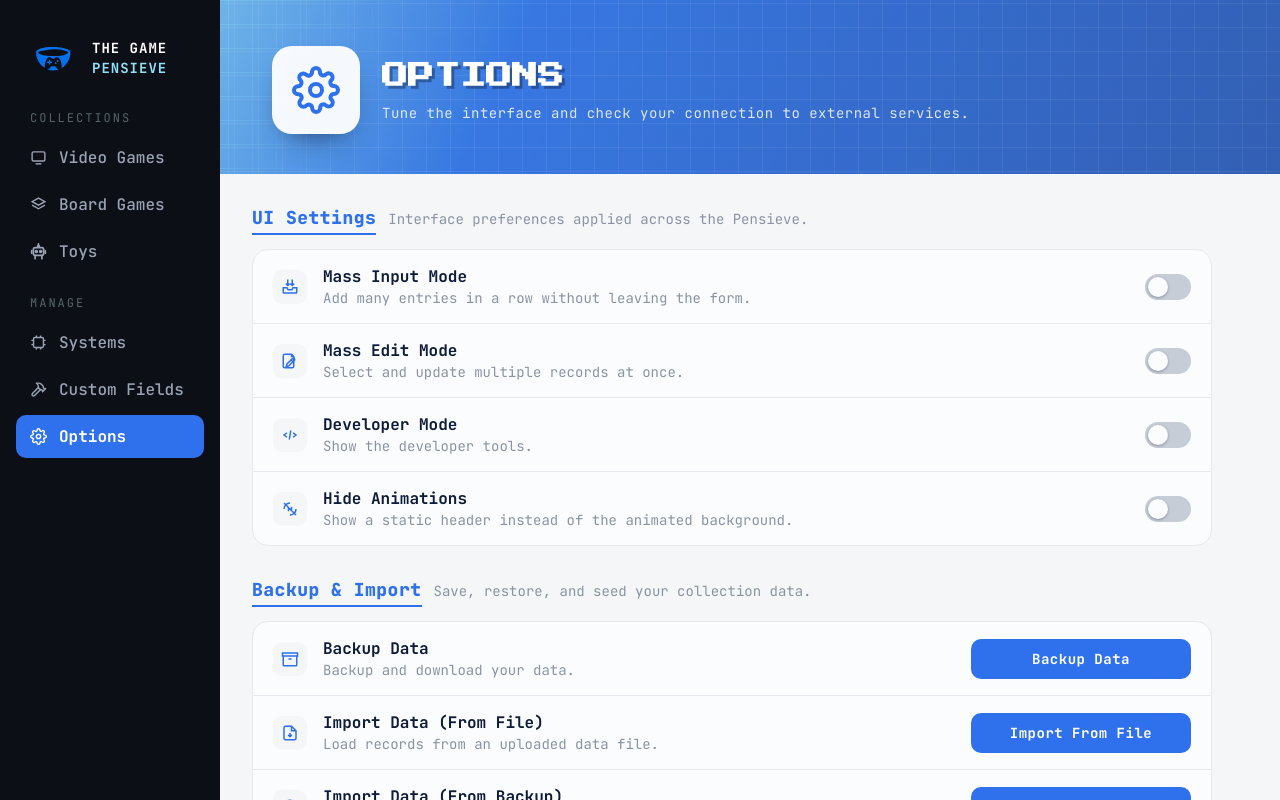
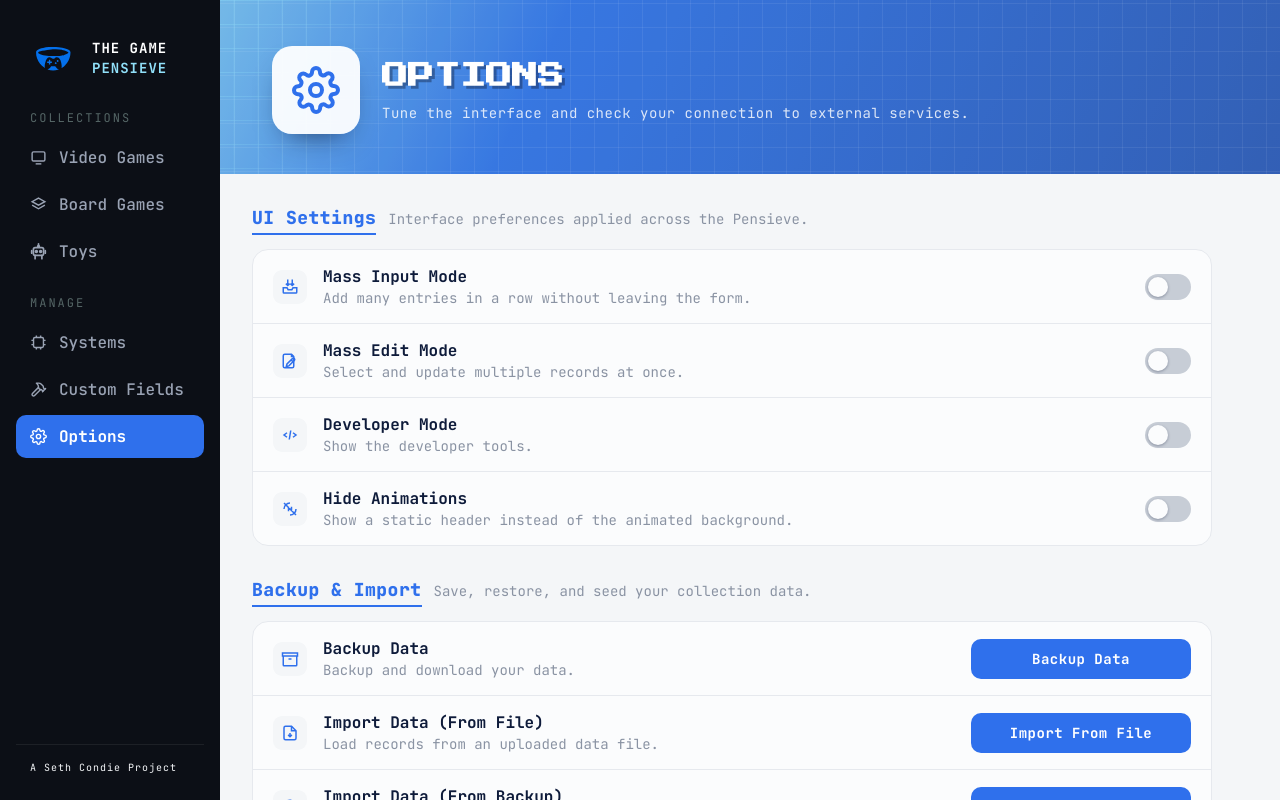
Before and after one commit to sethhaskellcondie/the-game-pensieve-web-v2, a Next.js app: page /options in a window 1280 px wide. Shown: the top 800 px of the page. Built offline with nearby package versions, Linux system fonts and the light colour scheme; no server answers.

Commit message:
Finished updating the sidebar to always be in view.

```diff
--- a/src/app/layout.module.css
+++ b/src/app/layout.module.css
@@ -1,7 +1,8 @@
 .layout {
-  flex: 1;
   display: flex;
   width: 100%;
+  height: 100dvh;
+  overflow: hidden;
   font-family: var(--font-jetbrains-mono), monospace;
 }
 
```
